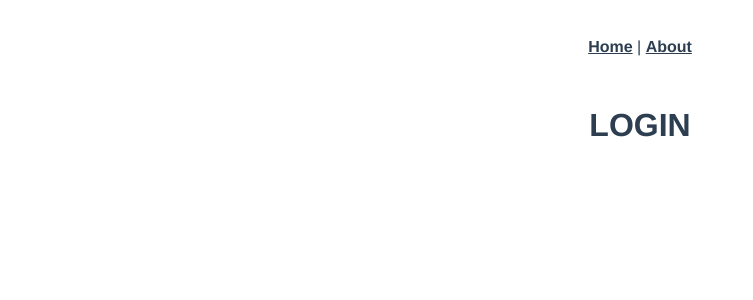
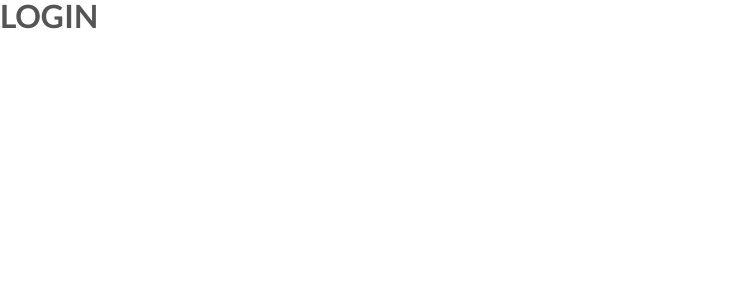
Before and after one commit to vicvalerian/mepokoaso_car_wash_frontend_v2, a Vue app: page /login in a window 1280 px wide. Shown: the top 300 px of the page, without its empty margins (0-753 px from the left). Built offline with nearby package versions, Linux system fonts and the light colour scheme.

Commit message:
css file scaffolding + use vuetify

```diff
--- a/src/App.vue
+++ b/src/App.vue
@@ -1,30 +1,10 @@
 <template>
-  <nav>
-    <router-link to="/">Home</router-link> |
-    <router-link to="/about">About</router-link>
-  </nav>
-  <router-view/>
+	<main>
+		<router-view></router-view>
+	</main>
 </template>
 
 <style>
-#app {
-  font-family: Avenir, Helvetica, Arial, sans-serif;
-  -webkit-font-smoothing: antialiased;
-  -moz-osx-font-smoothing: grayscale;
-  text-align: center;
-  color: #2c3e50;
-}
-
-nav {
-  padding: 30px;
-}
-
-nav a {
-  font-weight: bold;
-  color: #2c3e50;
-}
-
-nav a.router-link-exact-active {
-  color: #42b983;
-}
+@import './style/general.css';
+@import './style/style.css';
 </style>
--- a/src/main.js
+++ b/src/main.js
@@ -1,9 +1,11 @@
 import { createApp } from 'vue';
 import App from './App.vue';
 import router from './router.js';
+import vuetify from '@/plugins/vuetify';
 
 const app = createApp(App);
 
+app.use(vuetify);
 app.use(router);
 
 app.mount('#app');
--- /dev/null
+++ b/src/plugins/vuetify.js
@@ -0,0 +1,12 @@
+// Vuetify
+import 'vuetify/styles';
+import { createVuetify } from 'vuetify';
+import * as components from 'vuetify/components';
+import * as directives from 'vuetify/directives';
+
+const vuetify = createVuetify({
+	components,
+	directives,
+});
+
+export default vuetify;
--- /dev/null
+++ b/src/style/general.css
@@ -0,0 +1,73 @@
+/*
+
+--- 01 TYPOGRAFPHY SYSTEM
+- Font sizes (px)
+10 / 12 / 14 / 16 / 18 / 20 / 24 / 30 / 36 / 44 / 52 / 62 / 74 / 86 / 98
+
+- Font weights:
+Default: 400
+Medium: 500
+Semi Bold: 600
+Bold: 700
+
+- Line heights:
+Default: 1
+Small: 1.05
+Medium: 1.2
+Paragraph default: 1.6
+Large: 1.8
+
+- Letter spacing:
+0.5px
+0.75px
+
+--- 02 COLORS
+- Primary:
+- Tints:
+- Shades:
+- Accents:
+- Greys:
+
+--- 03 IMAGES
+- Src:
+unsplash
+uifaces
+
+--- 05 SHADOWS
+
+--- 06 BORDER-RADIUS
+
+--- 07 WHITESPACE
+- Spacing system (px)
+2 / 4 / 8 / 12 / 16 / 24 / 32 / 48 / 64 / 80 / 96 / 128
+
+*/
+
+@import url('https://fonts.googleapis.com/css2?family=Lato:wght@400;700&display=swap');
+
+* {
+	padding: 0;
+	margin: 0;
+	box-sizing: border-box;
+}
+
+html {
+	font-size: 62.5%;
+}
+
+#app {
+	/* font-family: Avenir, Helvetica, Arial, sans-serif; */
+	-webkit-font-smoothing: antialiased;
+	-moz-osx-font-smoothing: grayscale;
+}
+
+body {
+	font-family: 'Lato', sans-serif;
+	line-height: 1;
+	font-weight: 400;
+	color: #555;
+}
+
+/* ************************** */
+/* GENERAL REUSABLE COMPONENT */
+/* ************************** */
--- /dev/null
+++ b/src/style/style.css
@@ -0,0 +1,3 @@
+.section-login {
+	/* background-color: red; */
+}
```
Also changed, not shown: public/index.html (+9 -2 lines).
